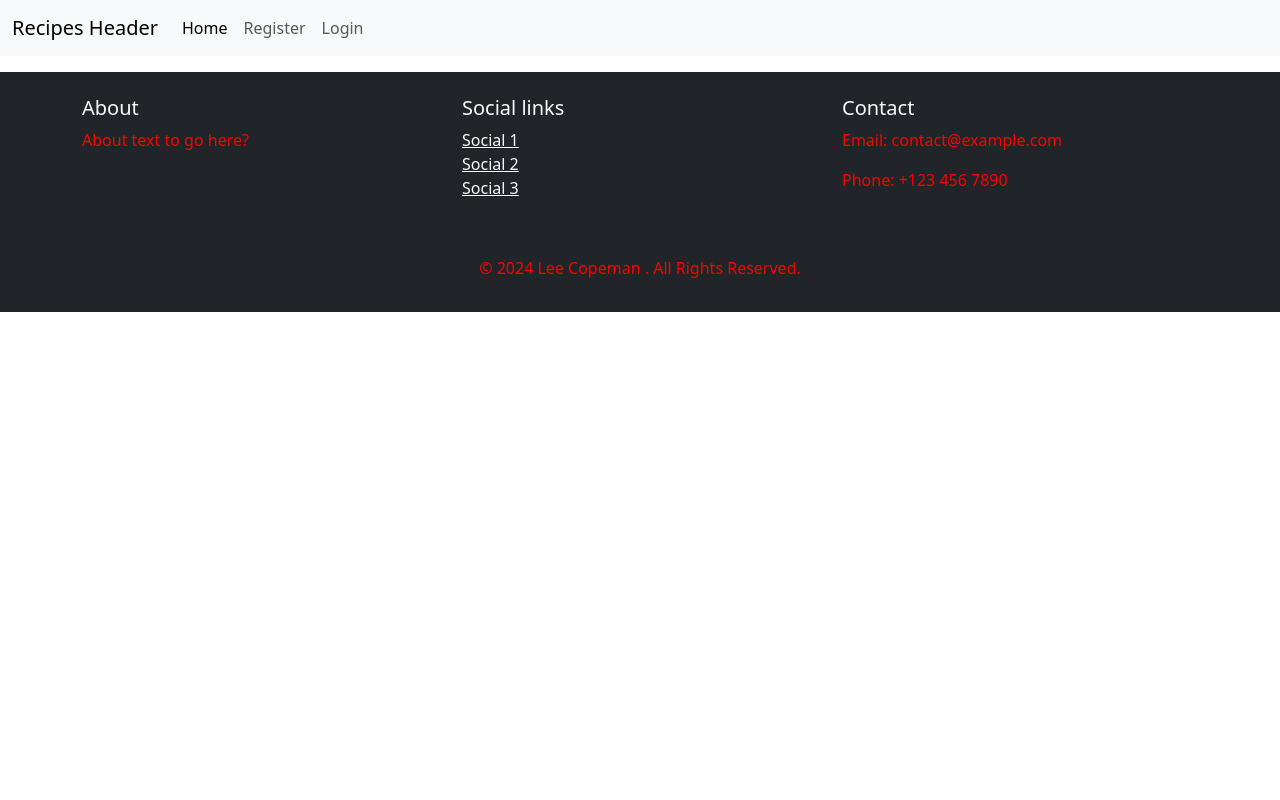
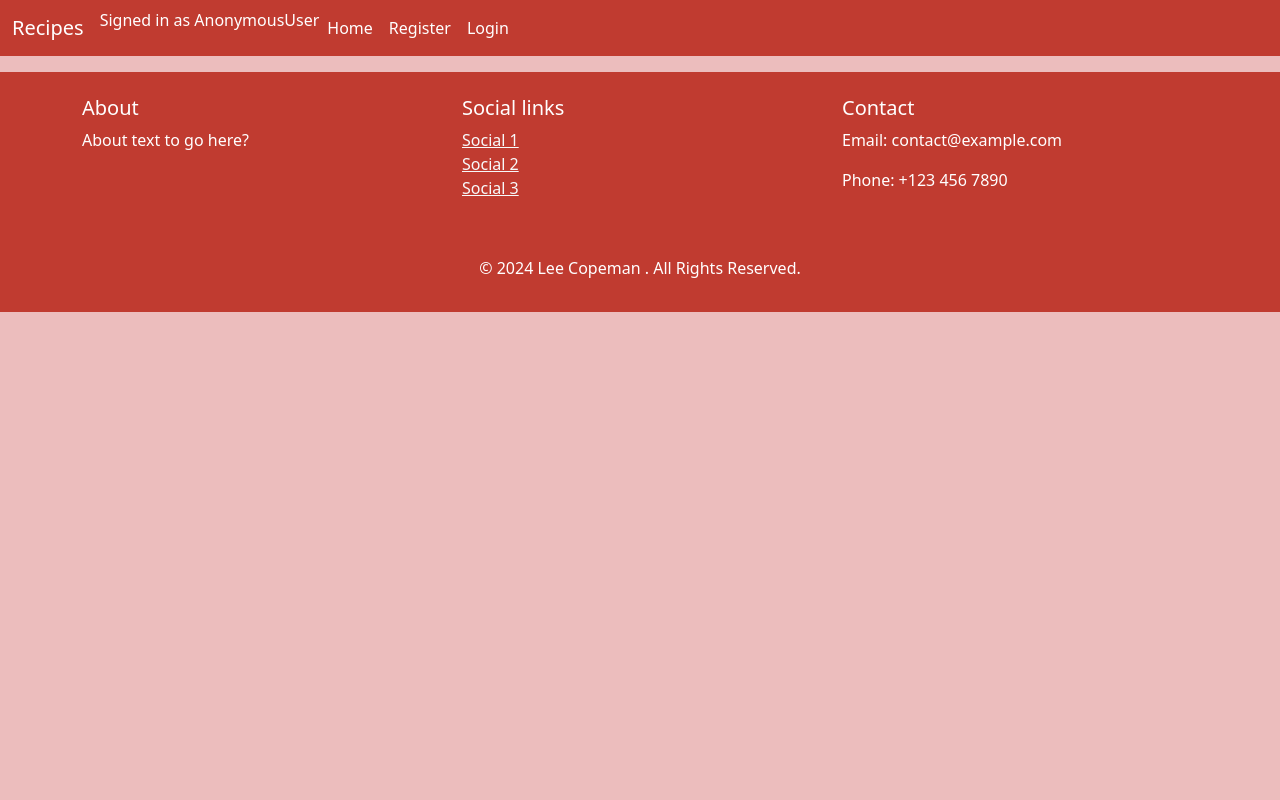
Before and after one commit to l-copeman/recipes, a Django app: page / in a window 1280 px wide. Run offline with Django 4.2, Linux system fonts and the light colour scheme; data that the repository does not hold is empty.

Commit message:
Display user messages for comments and logging in/out. Add css styling to base.html

```diff
--- a/project_recipe/settings.py
+++ b/project_recipe/settings.py
@@ -28,7 +28,7 @@ TEMPLATES_DIR = os.path.join(BASE_DIR, 'templates')
 SECRET_KEY = 'django-insecure-1c4k^tcjirx7#hc^af_56$7tcfk0x7@12k*+%r(s-#64^x203j'
 
 # SECURITY WARNING: don't run with debug turned on in production!
-DEBUG = False
+DEBUG = True
 
 ALLOWED_HOSTS = [
     '8000-lcopeman-recipes-5ubabnwpn0s.ws-eu116.gitpod.io',
--- a/recipe/templates/recipe/index.html
+++ b/recipe/templates/recipe/index.html
@@ -11,11 +11,10 @@
             <div class="row">
                 {% for recipe in recipe_list %}
                 <div class="col-md-4">
+                    <a href="{% url 'recipe_feature' recipe.slug %}">
                         <div class="card mb-4">
                             <div class="card-body">
-                            <a href="{% url 'recipe_feature' recipe.slug %}" class="post-link">
                                 <h2 class="card-title text-center">{{ recipe.title }}</h2>
-                            </a>
                                 <hr>
                                 <p>{{ recipe.excerpt }}</p>
                                 <hr>
@@ -34,6 +33,7 @@
                                 </div>
                             </div>
                         </div>
+                    </a>
                 </div>
                 {% if forloop.counter|divisibleby:3 %}
             </div>
@@ -48,6 +48,11 @@
 {% if is_paginated %}
 <nav aria-label="Page navigation">
     <ul class="pagination justify-content-center">
+        {% if page_obj.has_previous %}
+        <li>
+            <a href="?page={{ page_obj.previous_page_number }}" class="page-link">&laquo; PREV</a>
+        </li>
+        {% endif %}
         {% if page_obj.has_next %}
         <li><a href="?page={{ page_obj.next_page_number }}" class="page-link"> NEXT &raquo;</a></li>
         {% endif %}
--- a/recipe/views.py
+++ b/recipe/views.py
@@ -35,6 +35,10 @@ def recipe_feature(request, slug):
             comment.author = request.user
             comment.recipe = recipe
             comment.save()
+            messages.add_message(
+                request, messages.SUCCESS,
+                'Comment submitted and awaiting approval'
+    )
 
     comment_form = CommentForm()
 
@@ -63,9 +67,9 @@ def comment_edit(request, slug, comment_id):
             comment.recipe = recipe
             comment.approved = False
             comment.save()
-        #     messages.add_message(request, messages.SUCCESS, 'Comment Updated!')
-        # else:
-        #     messages.add_message(request, messages.ERROR, 'Error updating comment!')
+            messages.add_message(request, messages.SUCCESS, 'Comment Updated!')
+        else:
+            messages.add_message(request, messages.ERROR, 'Error updating comment!')
 
     return HttpResponseRedirect(reverse('recipe_feature', args=[slug]))
 
--- a/static/css/style.css
+++ b/static/css/style.css
@@ -1,11 +1,11 @@
-p {
-    color: red;
-}
-
 /* Make the whole page a flex container */
 html,
 body {
     height: 100%;
+}
+
+body {
+    background-color: rgb(236, 189, 189);
 }
 
 /* The page content takes up all the space except for the footer */
@@ -15,11 +15,20 @@ body {
     flex-direction: column;
 }
 
+.base-color {
+    background-color: #C03B30;
+    color: #ffffff
+}
+
+.base-color a {
+    color: #ffffff
+}
+
+.card-body {
+    background-color: rgb(239, 166, 137);
+}
+
 /* Push the footer to the bottom */
 .bottom {
     margin-top: auto;
 }
-
-button {
-    background-color: pink;
-}
--- a/static/js/comments.js
+++ b/static/js/comments.js
@@ -1,7 +1,7 @@
 const editButtons = document.getElementsByClassName("btn-edit");
 const commentText = document.getElementById("id_body");
-const commentForm = document.getElementById("commentForm");
-const submitButton = document.getElementById("submitButton");
+const commentForm = document.getElementById("comment-form");
+const submitButton = document.getElementById("submit-update");
 
 const deleteModal = new bootstrap.Modal(document.getElementById("deleteModal"));
 const deleteButtons = document.getElementsByClassName("btn-delete");
@@ -22,7 +22,7 @@ for (let button of editButtons) {
     let commentId = e.target.getAttribute("comment_id");
     let commentContent = document.getElementById(`comment${commentId}`).innerText;
     commentText.value = commentContent;
-    document.getElementById('submit/update').innerText = "Update";
+    submitButton.innerText = "Update";
     commentForm.setAttribute("action", `edit_comment/${commentId}`);
   });
 }
--- a/templates/base.html
+++ b/templates/base.html
@@ -10,7 +10,7 @@
 <head>
   <meta charset="UTF-8">
   <meta name="viewport" content="width=device-width, initial-scale=1.0">
-  <title>Document</title>
+  <title>Recipes</title>
   <!-- Bootstrap CSS -->
   <link href="https://cdn.jsdelivr.net/npm/bootstrap@5.3.3/dist/css/bootstrap.min.css" rel="stylesheet"
     integrity="sha384-QWTKZyjpPEjISv5WaRU9OFeRpok6YctnYmDr5pNlyT2bRjXh0JMhjY6hW+ALEwIH" crossorigin="anonymous">
@@ -22,17 +22,56 @@
 </head>
 
 <body>
+  <!-- <header>
     <nav class="navbar navbar-expand-lg bg-body-tertiary">
+      <div class="navbar" id="navbarNav"></div>
+      <ul class="navbar-nav">
+        <li class="nav-item">
+          <a class="nav-link active" aria-current="page" href="{% url 'home' %}">Home</a>
+        </li>
+      </ul>
+      </div>
+      <div class="text-center">
+        <a class="navbar-brand" href="#">Recipes Header</a>
+      </div>
       <div class="container-fluid">
-      <a class="navbar-brand" href="#">Recipes Header</a>
+
+        <div class="text-end">
+          <ul class="navbar-nav">
+            {% if user.is_authenticated %}
+            <li class="nav-item">
+              <a class="nav-link {% if request.path == logout_url %}active{% endif %}" aria-current="page"
+                href="{% url 'account_logout' %}">Logout</a>
+            </li>
+            <li>Signed in as {{ user }}</li>
+            {% else %}
+            <li class="nav-item">
+              <a class="nav-link {% if request.path == signup_url %}active{% endif %}" aria-current="page"
+                href="{% url 'account_signup' %}">Register</a>
+            </li>
+            <li class="nav-item">
+              <a class="nav-link {% if request.path == login_url %}active{% endif %}" aria-current="page"
+                href="{% url 'account_login' %}">Login</a>
+            </li>
+            {% endif %}
+          </ul>
+        </div>
+      </div>
+    </nav>
+  </header> -->
+  <header>
+    <nav class="navbar navbar-expand-md base-color">
+      <div class="container-fluid">
+        <a class="navbar-brand" href="{% url 'home' %}">Recipes</a>
+        <p class="text-start">Signed in as {{ user }}</p>
         <button class="navbar-toggler" type="button" data-bs-toggle="collapse" data-bs-target="#navbarNav"
           aria-controls="navbarNav" aria-expanded="false" aria-label="Toggle navigation">
           <span class="navbar-toggler-icon"></span>
         </button>
-      <div class="collapse navbar-collapse" id="navbarNav">
-        <ul class="navbar-nav">
+        <div class="collapse navbar-collapse text-end" id="navbarNav">
+          <ul class="navbar-nav text-end">
             <li class="nav-item">
-            <a class="nav-link active" aria-current="page" href="#">Home</a>
+              <a class="nav-link" aria-current="page" href="{% url 'home' %}">Home</a>
             </li>
             {% if user.is_authenticated %}
             <li class="nav-item">
@@ -53,8 +92,11 @@
         </div>
       </div>
     </nav>
+  </header>
+
+
   <!-- Comment Modal -->
-  <div class="modal fade" id="commentModal" tabindex="-1" aria-labelledby="exampleModalLabel" aria-hidden="true">
+  <!-- <aside class="modal fade" id="commentModal" tabindex="-1" aria-labelledby="exampleModalLabel" aria-hidden="true">
     <div class="modal-dialog">
       <div class="modal-content">
         <div class="modal-header">
@@ -66,6 +108,19 @@
         </div>
       </div>
     </div>
+  </aside> -->
+  <!-- Display messages -->
+  <div class="container">
+    <div class="row">
+      <div class="col-md-6 offset-md-2">
+        {% for message in messages %}
+        <div class="alert {{ message.tags }} alert-dismissible fade show" id="msg" role="alert">
+          {{ message | safe }}
+          <button type="button" class="btn-close" data-bs-dismiss="alert" aria-label="Close"></button>
+        </div>
+        {% endfor %}
+      </div>
+    </div>
   </div>
 
   <main>
@@ -75,7 +130,7 @@
   </main>
 
   <!-- Footer -->
-  <footer class="bottom bg-dark text-light">
+  <footer class="bottom base-color">
     <div class="container">
       <div class="row py-4">
         <!-- Column 1 -->
@@ -105,12 +160,12 @@
     </div>
   </footer>
 
-  <script src="https://cdn.jsdelivr.net/npm/@popperjs/core@2.11.8/dist/umd/popper.min.js"
+  <!-- <script src="https://cdn.jsdelivr.net/npm/@popperjs/core@2.11.8/dist/umd/popper.min.js"
     integrity="sha384-I7E8VVD/ismYTF4hNIPjVp/Zjvgyol6VFvRkX/vR+Vc4jQkC+hVqc2pM8ODewa9r" crossorigin="anonymous">
   </script>
   <script src="https://cdn.jsdelivr.net/npm/bootstrap@5.3.3/dist/js/bootstrap.min.js"
     integrity="sha384-0pUGZvbkm6XF6gxjEnlmuGrJXVbNuzT9qBBavbLwCsOGabYfZo0T0to5eqruptLy" crossorigin="anonymous">
-  </script>
+  </script> -->
   <!-- JavaScript -->
   {% block js %}
   {% endblock %}
```
Also changed, not shown: recipe/templates/recipe/recipe_feature.html (+10 -6 lines). Lines whose indentation alone changed are shown as unchanged.
